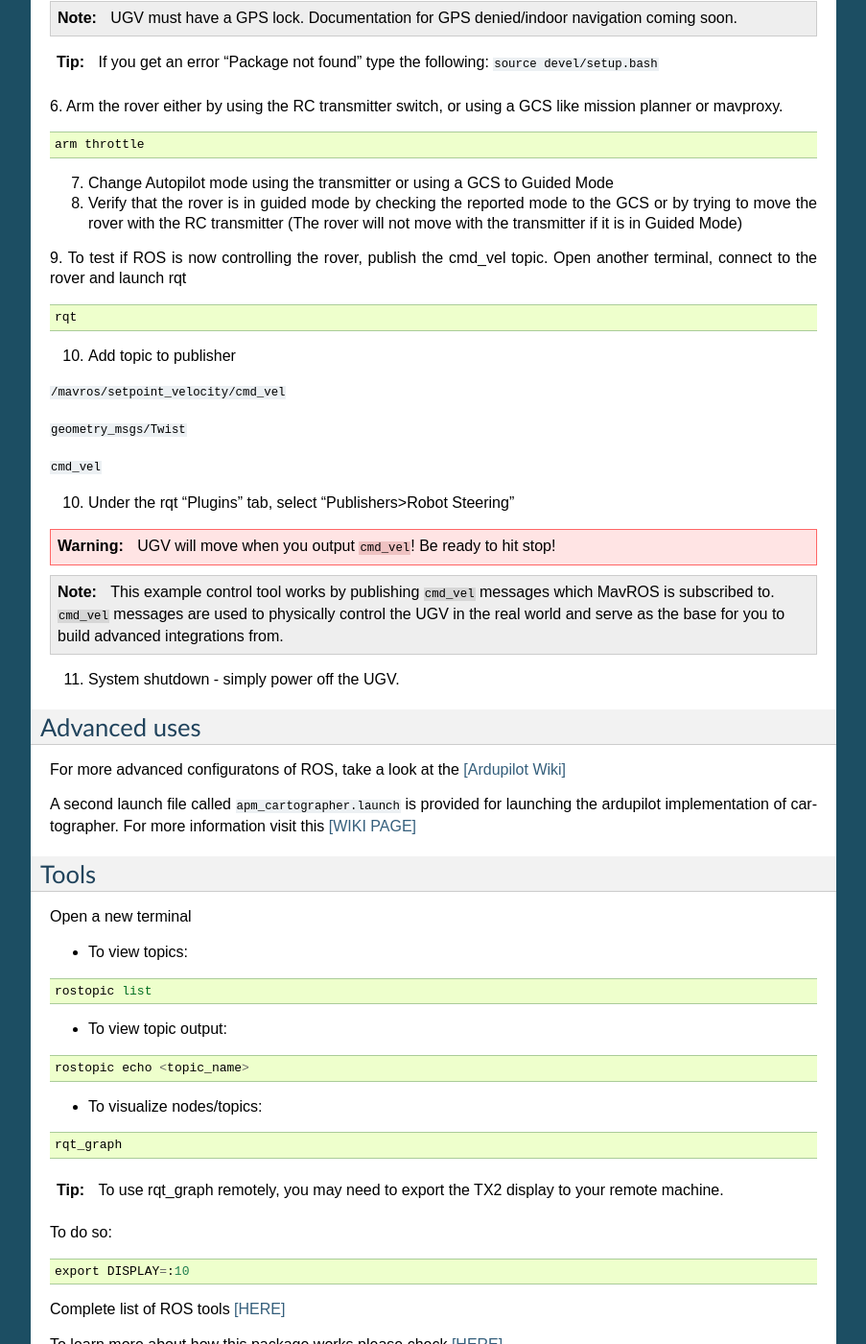
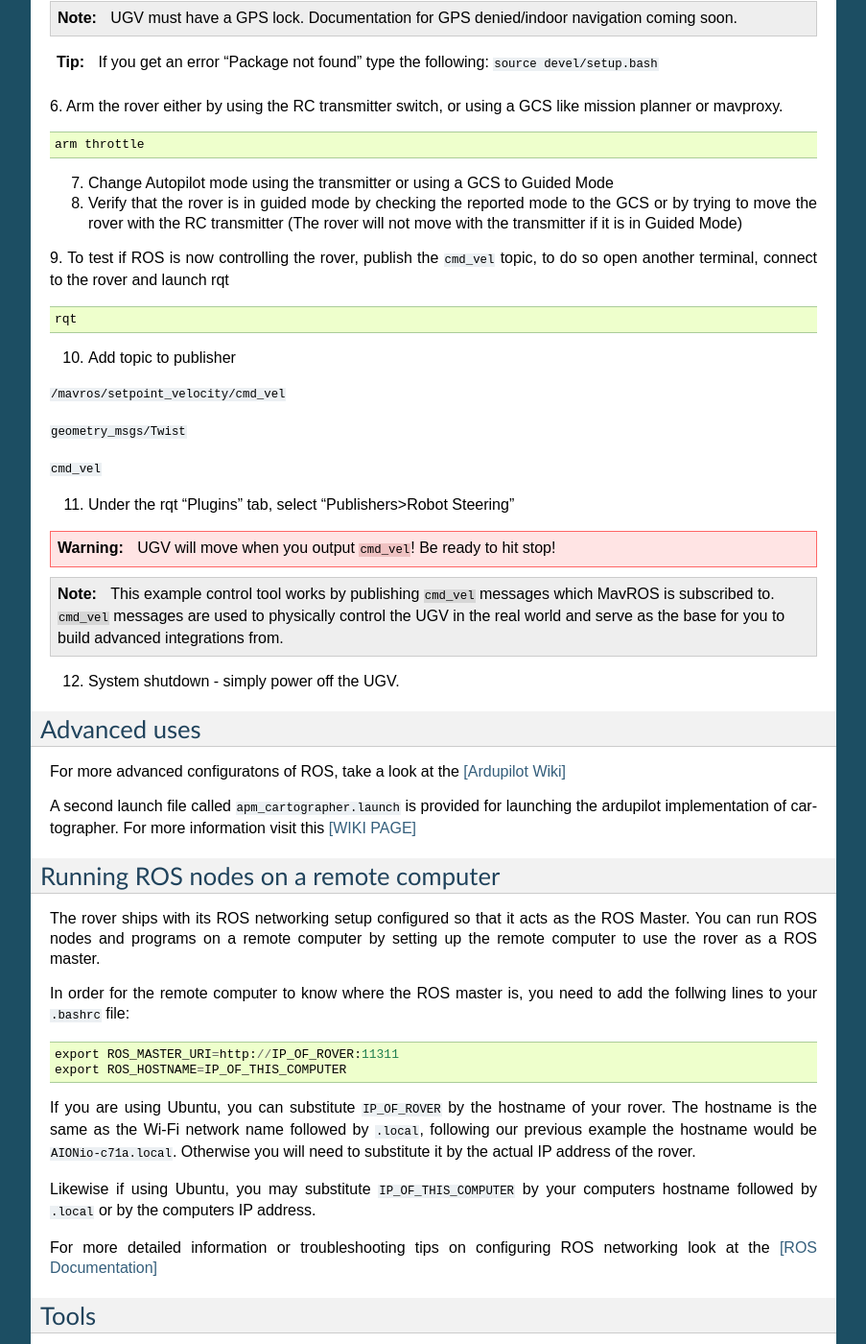
Before and after one commit to aionrobotics/docs, a Sphinx documentation site: the page built from docs/AIONio-getting-started.rst, in a window 1280 px wide and 1400 px high, scrolled down 1396 px. Shown: the whole window at 96% size, without its empty margins (198-1101 px from the left). Built offline with Sphinx 7.4.7, drawn with Linux system fonts in a browser that asks for light colours; pages that are not in the unit, such as notebooks, are missing from menus; some of the changed text lies outside the part shown.

Commit message:
Fixed index numbers and added ROS networking information

```diff
--- a/docs/AIONio-getting-started.rst
+++ b/docs/AIONio-getting-started.rst
@@ -80,7 +80,7 @@ Robot Bringup
 
 8. Verify that the rover is in guided mode by checking the reported mode to the GCS or by trying to move the rover with the RC transmitter (The rover will not move with the transmitter if it is in Guided Mode)
 
-9. To test if ROS is now controlling the rover, publish the cmd_vel topic. Open another terminal, connect to the rover and launch rqt
+9. To test if ROS is now controlling the rover, publish the ``cmd_vel`` topic, to do so open another terminal, connect to the rover and launch rqt
 ::
     rqt
 
@@ -106,6 +106,22 @@ Advanced uses
 For more advanced configuratons of ROS, take a look at the `[Ardupilot Wiki] <http://ardupilot.org/dev/docs/ros.html>`_
 
 A second launch file called ``apm_cartographer.launch`` is provided for launching the ardupilot implementation of cartographer. For more information visit this `[WIKI PAGE] <http://ardupilot.org/dev/docs/ros-cartographer-slam.html>`_
+
+Running ROS nodes on a remote computer
+--------------------------------------
+
+The rover ships with its ROS networking setup configured so that it acts as the ROS Master. You can run ROS nodes and programs on a remote computer by setting up the remote computer to use the rover as a ROS master.
+
+In order for the remote computer to know where the ROS master is, you need to add the follwing lines to your ``.bashrc`` file:
+::
+    export ROS_MASTER_URI=http://IP_OF_ROVER:11311
+    export ROS_HOSTNAME=IP_OF_THIS_COMPUTER
+
+If you are using Ubuntu, you can substitute ``IP_OF_ROVER`` by the hostname of your rover. The hostname is the same as the Wi-Fi network name followed by ``.local``, following our previous example the hostname would be ``AIONio-c71a.local``. Otherwise you will need to substitute it by the actual IP address of the rover.
+
+Likewise if using Ubuntu, you may substitute ``IP_OF_THIS_COMPUTER`` by your computers hostname followed by ``.local`` or by the computers IP address.
+
+For more detailed information or troubleshooting tips on configuring ROS networking look at the `[ROS Documentation] <http://wiki.ros.org/turtlebot/Tutorials/indigo/Network%20Configuration>`_
 
 Tools
 -----
@@ -129,7 +145,7 @@ Open a new terminal
 
   rqt_graph
 
-.. tip:: To use rqt_graph remotely, you may need to export the TX2 display to your remote machine.
+.. tip:: To use rqt_graph remotely without setting up ROS networking, you may want to export the TX2 display to your remote machine.
 
 To do so:
 ::
```
Also changed, not shown: other parts of docs/AIONio-getting-started.rst (+2 -2 lines).
